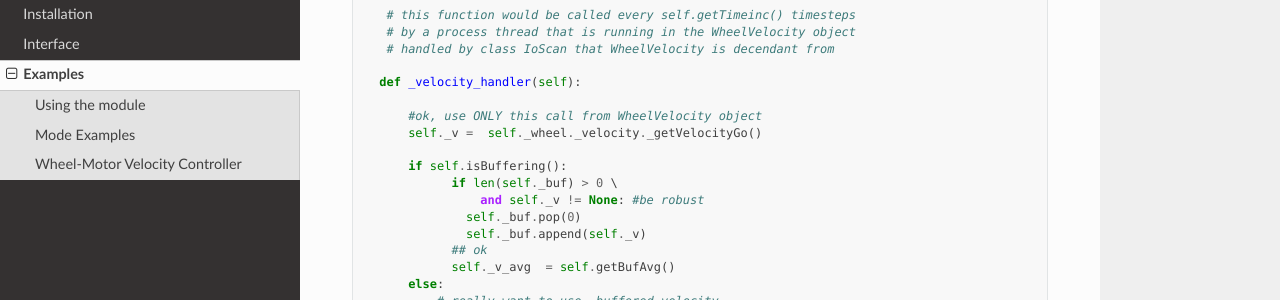
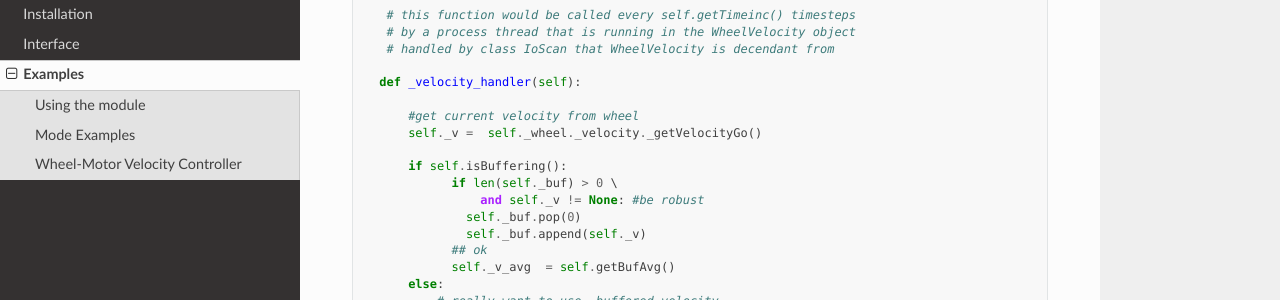
Before and after one commit to mkner/robo-pid, a Sphinx documentation site: the page built from docs/examples.rst, in a window 1280 px wide and 900 px high, scrolled down 7574 px. Shown: the part 151-451 px from the top of the window. Built offline with Sphinx 7.4.7 and the Read the Docs theme 2.0.0, drawn with Linux system fonts in a browser that asks for light colours.

Commit message:
Update examples.rst

```diff
--- a/docs/examples.rst
+++ b/docs/examples.rst
@@ -431,7 +431,7 @@ This example is adapted from code in an operational Autonomous Mobile Robotic sy
 
     def _velocity_handler(self):
 
-        #ok, use ONLY this call from WheelVelocity object
+        #get current velocity from wheel
         self._v =  self._wheel._velocity._getVelocityGo()
 
         if self.isBuffering():
```
